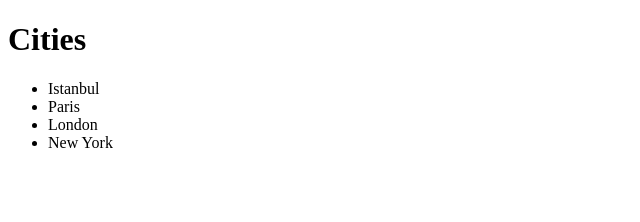
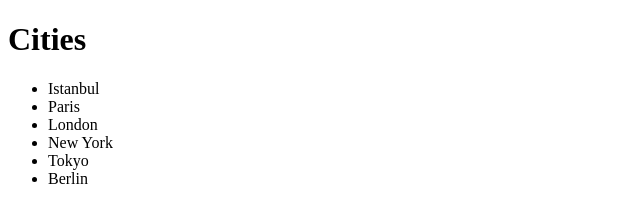
Before and after one commit to Dilek82/repo2, a plain HTML site: page index.html in a window 1280 px wide. Shown: the whole page, without its empty margins (0-640 px from the left). Drawn offline with Linux system fonts and the light colour scheme.

Commit message:
two new citites added

```diff
--- a/index.html
+++ b/index.html
@@ -15,6 +15,8 @@
         <li>Paris</li>
         <li>London</li>
 	  <li>New York</li>
+	  <li>Tokyo</li>
+	 <li>Berlin</li>
     </ul>
 </body>
 
```
